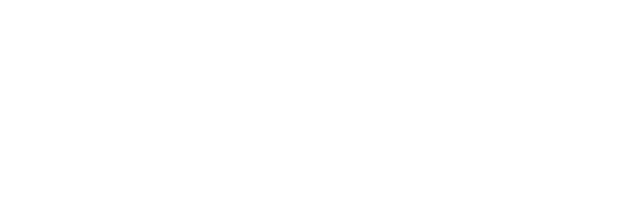
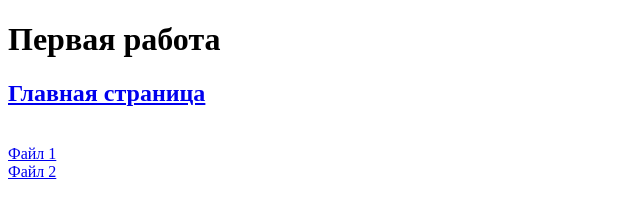
Before and after one commit to Bixxard/25_09_2018, a plain HTML site: page index.html in a window 1280 px wide. Shown: the whole page, without its empty margins (0-640 px from the left). Drawn offline with Linux system fonts and the light colour scheme.

Commit message:
My first project

```diff
--- a/index.html
+++ b/index.html
@@ -1,12 +1,18 @@
 <!DOCTYPE html>
 <html lang="ru">
 <head>
+    <title>My first Document</title>
     <meta charset="UTF-8">
     <meta name="viewport" content="width=device-width, initial-scale=1.0">
-    <meta http-equiv="X-UA-Compatible" content="ie=edge">
-    <title>Document</title>
+    <meta http-equiv="Content-type" content="text/html">
+
 </head>
 <body>
-
+    <h1>Первая работа</h1>
+    <h2> <a href="index.html">Главная страница</a> </h2>
+    <br>
+    <a href="page2.html">Файл 1</a>
+    <br>
+    <a href="page3.html">Файл 2</a>
 </body>
 </html>
```
